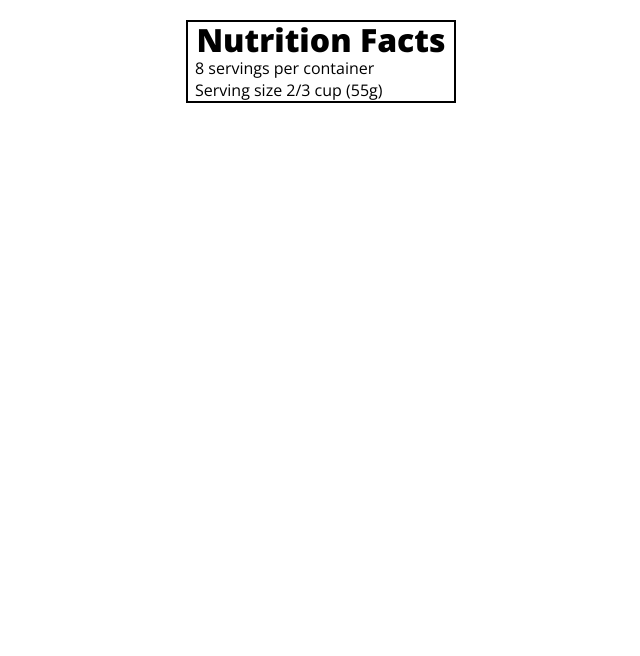
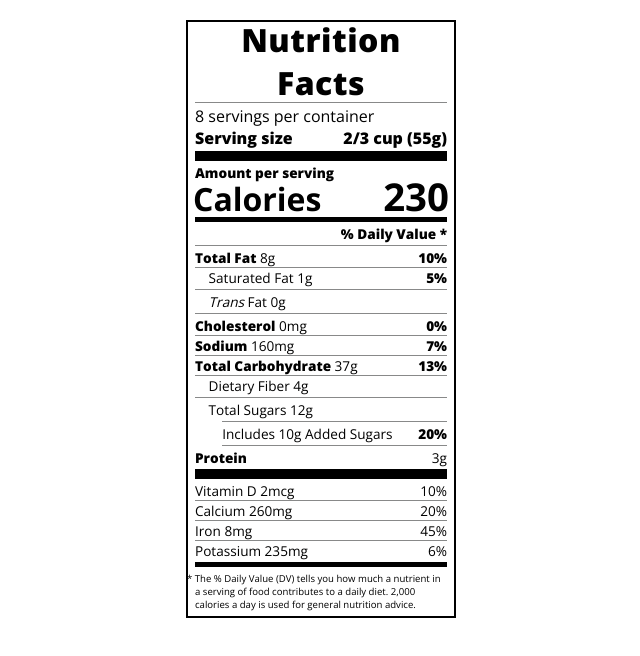
Before and after one commit to Cristh72/nutriCss, a plain HTML site: page etiquetaCss/index.html in a window 1280 px wide. Shown: the whole page, without its empty margins (319-959 px from the left). Drawn offline with nearby package versions, Linux system fonts and the light colour scheme.

Commit message:
Practica de tipografia terminada

```diff
--- a/etiquetaCss/index.html
+++ b/etiquetaCss/index.html
@@ -9,9 +9,47 @@
 </head>
 <body>
     <div class="label">
-    <h1>Nutrition Facts</h1>
-        <p>8 servings per container</p>
-        <p>Serving size 2/3 cup (55g)</p>
+        <header>
+            <h1 class="bold">Nutrition Facts</h1>
+            <div class="divider"></div>
+            <p>8 servings per container</p>
+            <p class="bold">Serving size <span>2/3 cup (55g)</span></p>
+        </header>
+        <div class="divider large"></div>
+        <div class="calories-info">
+            <div class="left-container">
+                <h2 class="bold small-text">Amount per serving</h2>
+                <p>Calories</p>
+            </div>
+            <span>230</span>
+        </div>
+        <div class="divider medium"></div>
+        <div class="daily-value small-text">
+            <p class="bold right no-divider">% Daily Value *</p>
+            <div class="divider"></div>
+            <p><span><span class="bold">Total Fat</span> 8g</span> <span class="bold">10%</span></p>
+            <p class="indent no-divider">Saturated Fat 1g <span class="bold">5%</span></p>
+            <div class="divider"></div>
+            <p class="indent no-divider"><span><i>Trans</i> Fat 0g</span></p>
+            <div class="divider"></div>
+            <p><span><span class="bold">Cholesterol</span> 0mg </span><span class="bold">0%</span></p>
+            <p><span><span class="bold">Sodium</span> 160mg </span><span class="bold">7%</span></p>
+            <p><span><span class="bold">Total Carbohydrate</span> 37g</span> <span class="bold">13%</span></p>
+            <p class="indent no-divider">Dietary Fiber 4g</p>
+            <div class="divider"></div>
+            <p class="indent no-divider">Total Sugars 12g</p>
+            <div class="divider double-indent"></div>
+            <p class="double-indent no-divider">Includes 10g Added Sugars <span class="bold">20%</span></p>
+            <div class="divider double-indent"></div>
+            <p class="no-divider"><span class="bold">Protein</span> 3g</p>
+            <div class="divider large"></div>
+            <p>Vitamin D 2mcg <span>10%</span></p>
+            <p>Calcium 260mg <span>20%</span></p>
+            <p>Iron 8mg <span>45%</span></p>
+            <p class="no-divider">Potassium 235mg <span>6%</span></p>
+        </div>
+        <div class="divider medium"></div>
+        <p class="note">* The % Daily Value (DV) tells you how much a nutrient in a serving of food contributes to a daily diet. 2,000 calories a day is used for general nutrition advice.</p>
     </div>
 </body>
 </html>
--- a/etiquetaCss/styles.css
+++ b/etiquetaCss/styles.css
@@ -13,11 +13,68 @@
     margin: 20px auto;
     padding: 0 7px;
 }
-h1{
-    font-weight: 800;
+header h1{
     text-align: center;
     margin: -4px 0;
+    letter-spacing: 0.5px;
 }
 p{
     margin:0;
-  }
+    display:flex;
+    justify-content: space-between;
+}
+.divider{
+    border-bottom: 1px solid #888989;
+    margin: 2px 0;
+}
+.bold{
+    font-weight: 800;
+}
+.large{
+    height:10px;
+}
+.large, .medium{
+    background-color:black;
+    border: 0;
+}
+.small-text{
+    font-size:0.85rem
+}
+.calories-info h2{
+    margin:0;
+}
+.calories-info{
+    display:flex;
+    justify-content:space-between;
+    align-items:flex-end;
+}
+.left-container p{
+    margin: -5px -2px;
+    font-size:2em;
+    font-weight:700;
+}
+.calories-info span{
+    font-size:2.4em;
+    font-weight:700;
+    margin:-7px -2px;
+}
+.medium{
+    height:5px;
+}
+.right{
+    justify-content: flex-end;
+}
+.indent{
+    margin-left: 1em;
+}
+.daily-value p:not(.no-divider){
+    border-bottom:1px solid #888989;
+}
+.double-indent{
+    margin-left: 2em;
+}
+.note{
+    font-size:0.6rem;
+    margin:5px 0;
+    text-indent:-8px;
+}
```
